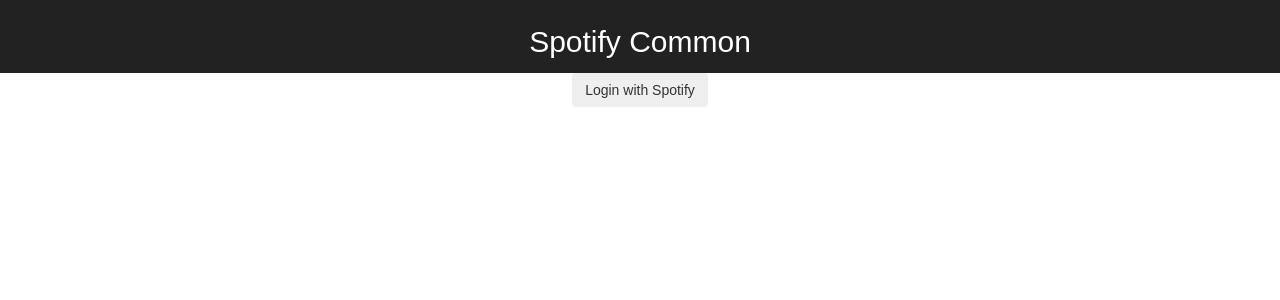
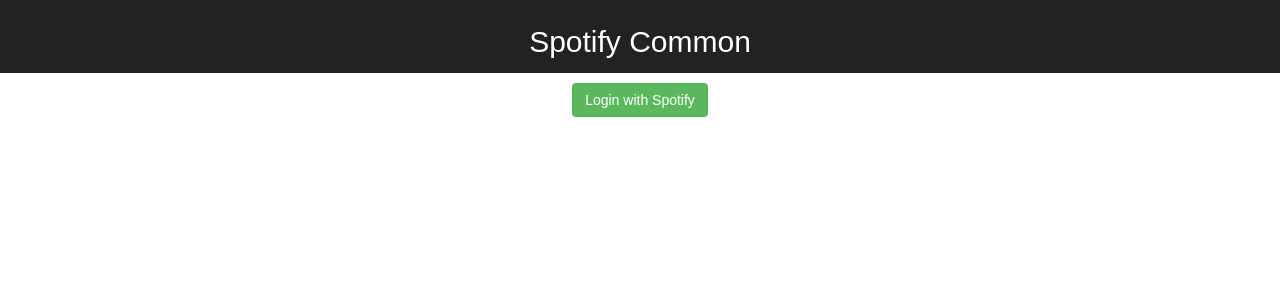
Before and after one commit to marcin93w/SpotifyCommon, a React (Create React App) app in the folder spotify-common-frontend/: page /#/1 in a window 1280 px wide. Before the commit this address led to /#/login. Shown: the top 300 px of the page. Built offline with nearby package versions, Linux system fonts and the light colour scheme; what react-redux-typescript would draw is missing.

Commit message:
UI improvements on login page

```diff
--- a/spotify-common-frontend/src/components/LoginPage/LoginPage.tsx
+++ b/spotify-common-frontend/src/components/LoginPage/LoginPage.tsx
@@ -1,6 +1,8 @@
 import * as React from 'react';
 import config from '../../config';
 import { Redirect } from 'react-router-dom';
+import { Button } from 'react-bootstrap';
+import './LoginPanel.css';
 
 interface LoginPageProps {
   startAuthentication: (spotifyAuthCode: string) => void;
@@ -34,9 +36,9 @@
         {isError &&
             <div className="error-message">{errorMessage}</div>
         }
-        <button className="btn" onClick={onLoginButtonClick} disabled={isSpotifyAuthStarted}>
+        <Button className="btn-success" onClick={onLoginButtonClick} disabled={isSpotifyAuthStarted}>
           Login with Spotify
-        </button>
+        </Button>
       </div>
     );
   }
--- /dev/null
+++ b/spotify-common-frontend/src/components/LoginPage/LoginPanel.css
@@ -0,0 +1,3 @@
+.LoginPanel {
+    margin: 10px;
+}
```
